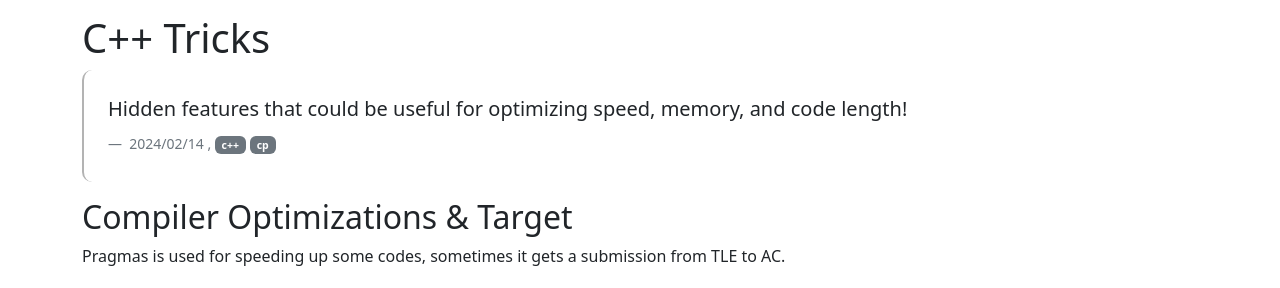
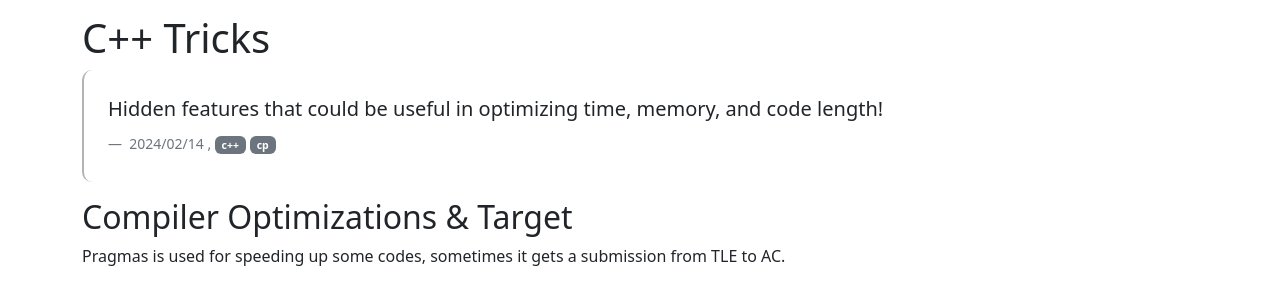
Before and after one commit to Muaath5/website, a Jekyll site: the page built from _posts/2024-02-14-cpp_tricks.md, in a window 1280 px wide and 900 px high. Shown: the part 140-428 px from the top of the window. Built offline with Jekyll 4.4.1, drawn with Linux system fonts in a browser that asks for light colours; our own code applies the rules of GitHub Pages for plain Markdown files.

```diff
--- a/_posts/2024-02-14-cpp_tricks.md
+++ b/_posts/2024-02-14-cpp_tricks.md
@@ -1,11 +1,10 @@
 ---
 title: "C++ Tricks"
-description: "Hidden features that could be useful for optimizing speed, memory, and code length!"
+description: "Hidden features that could be useful in optimizing time, memory, and code length!"
 tags: ["c++", "cp"]
 lang: en
 usemathjax: false
 ---
-
 ## Compiler Optimizations & Target
 Pragmas is used for speeding up some codes, sometimes it gets a submission from TLE to AC.
 
```
Also changed, not shown: other parts of _posts/2024-02-14-cpp_tricks.md (+3 -0 lines).
